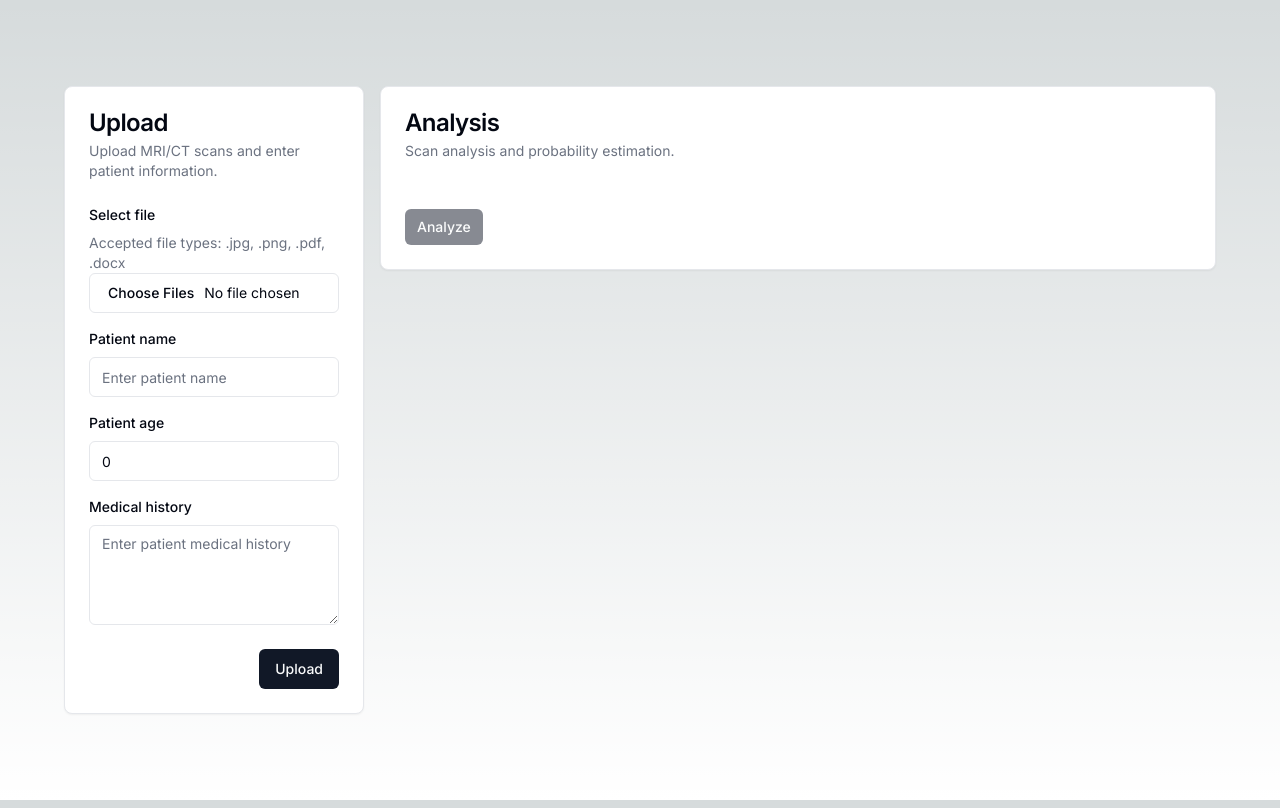
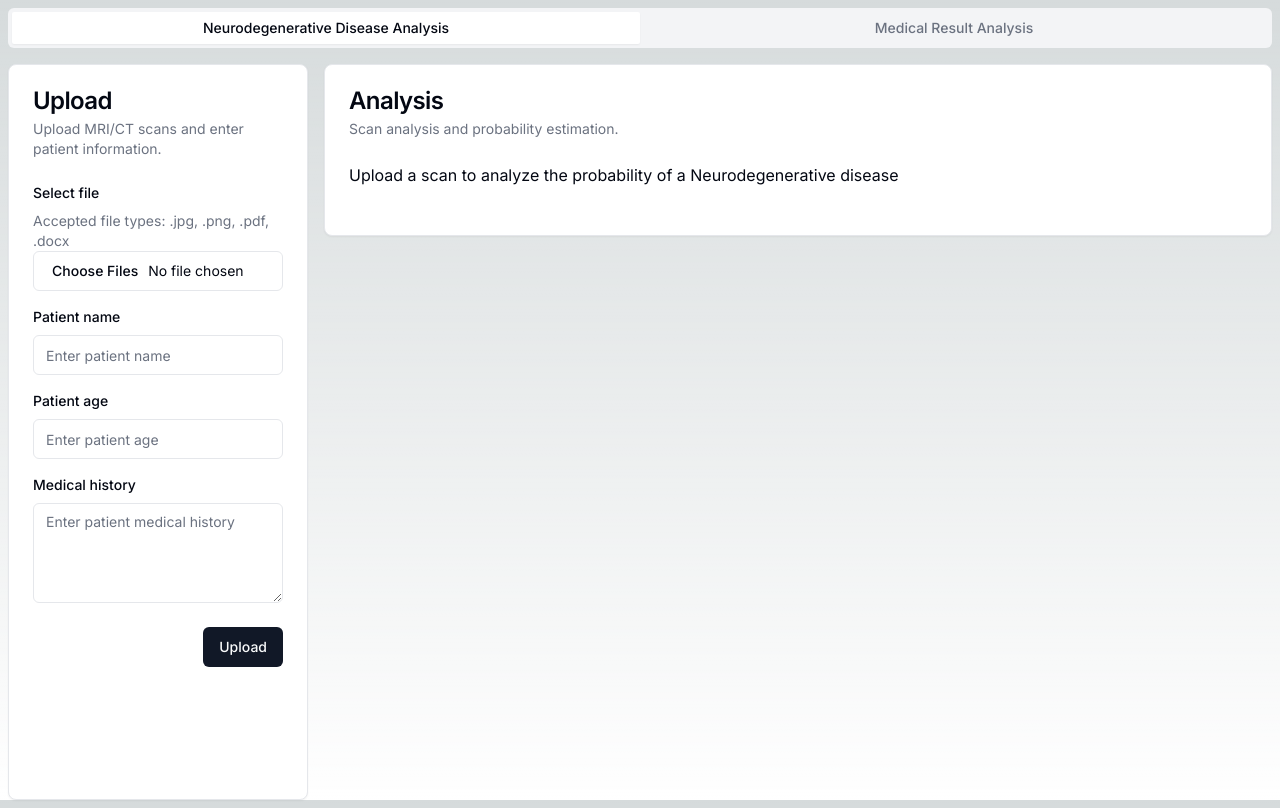
Before and after one commit to listlessbird/neurogenesis, a Next.js app in the folder ui/: page /mri-analysis in a window 1280 px wide. Built offline with nearby package versions, Linux system fonts and the light colour scheme.

Commit message:
setup tab layout

```diff
--- a/ui/package.json
+++ b/ui/package.json
@@ -17,6 +17,7 @@
     "@radix-ui/react-icons": "^1.3.0",
     "@radix-ui/react-label": "^2.0.2",
     "@radix-ui/react-slot": "^1.0.2",
+    "@radix-ui/react-tabs": "^1.0.4",
     "class-variance-authority": "^0.7.0",
     "clsx": "^2.1.0",
     "lucide-react": "^0.365.0",
--- a/ui/src/app/(mri)/mri-analysis/layout.tsx
+++ b/ui/src/app/(mri)/mri-analysis/layout.tsx
@@ -1,7 +1,7 @@
 export default function Layout({ children }: { children: React.ReactNode }) {
   return (
-    <div className="h-full container mx-auto">
-      <main className="h-full">{children}</main>
+    <div className="size-full ">
+      <main className="h-full p-2">{children}</main>
     </div>
   )
 }
--- a/ui/src/app/(mri)/mri-analysis/page.tsx
+++ b/ui/src/app/(mri)/mri-analysis/page.tsx
@@ -2,13 +2,30 @@
 import { UploadForm, UploadProvider } from "./upload-form"
 import { UploadPreview } from "./upload-preview"
 
+import { Tabs, TabsContent, TabsList, TabsTrigger } from "@/components/ui/tabs"
+
 export default function AnalyzePage() {
   return (
-    <div className="grid md:grid-cols-[300px_1fr] gap-4 w-full max-w-6xl mx-auto items-start lg:grid-cols-[300px_1fr] content-center h-full">
-      <UploadProvider>
-        <UploadForm />
-        <UploadPreview />
-      </UploadProvider>
-    </div>
+    <>
+      <Tabs defaultValue="nda" className="min-h-full">
+        <TabsList className="w-full justify-around">
+          <TabsTrigger value="nda" className="w-full">
+            Neurodegenerative Disease Analysis
+          </TabsTrigger>
+          <TabsTrigger value="mra" className="w-full">
+            Medical Result Analysis
+          </TabsTrigger>
+        </TabsList>
+        <TabsContent value="nda" className="min-h-full size-full">
+          <div className="grid md:grid-cols-[300px_1fr] gap-4 w-full items-start lg:grid-cols-[300px_1fr] min-h-[94vh] py-2">
+            <UploadProvider>
+              <UploadForm />
+              <UploadPreview />
+            </UploadProvider>
+          </div>
+        </TabsContent>
+        <TabsContent value="mra">Medical Result Analysis</TabsContent>
+      </Tabs>
+    </>
   )
 }
--- a/ui/src/app/(mri)/mri-analysis/upload-form.tsx
+++ b/ui/src/app/(mri)/mri-analysis/upload-form.tsx
@@ -103,7 +103,7 @@ export function UploadForm() {
     resolver: zodResolver(UploadFormSchema),
     defaultValues: {
       name: "",
-      age: 0,
+      age: "",
       history: "",
       scans: [],
     },
@@ -114,7 +114,7 @@ export function UploadForm() {
   }
 
   return (
-    <Card className="w-full">
+    <Card className="size-full">
       <CardHeader>
         <CardTitle>Upload</CardTitle>
         <CardDescription>
--- a/ui/src/app/(mri)/mri-analysis/upload-preview.tsx
+++ b/ui/src/app/(mri)/mri-analysis/upload-preview.tsx
@@ -23,20 +23,23 @@ export function UploadPreview() {
           </CardDescription>
         </CardHeader>
         <CardContent className="flex flex-col gap-4">
-          {files.map((file, i) => (
+          <p className="text-muted">
+            Upload a scan to analyze the probability of a Neurodegenerative
+            disease
+          </p>
+          {/* {files.map((file, i) => (
             <UploadedActions
               key={i}
               file={file}
               onRemove={() =>
                 setFiles((prev) => prev.filter((f) => f !== file))
               }
-            />
-          ))}
+            /> */}
         </CardContent>
         <CardFooter>
-          <Button size="sm" disabled={files.length === 0}>
+          {/* <Button size="sm" disabled={files.length === 0}>
             Analyze
-          </Button>
+          </Button> */}
         </CardFooter>
       </Card>
     </div>
--- /dev/null
+++ b/ui/src/components/ui/tabs.tsx
@@ -0,0 +1,55 @@
+"use client"
+
+import * as React from "react"
+import * as TabsPrimitive from "@radix-ui/react-tabs"
+
+import { cn } from "@/lib/utils"
+
+const Tabs = TabsPrimitive.Root
+
+const TabsList = React.forwardRef<
+  React.ElementRef<typeof TabsPrimitive.List>,
+  React.ComponentPropsWithoutRef<typeof TabsPrimitive.List>
+>(({ className, ...props }, ref) => (
+  <TabsPrimitive.List
+    ref={ref}
+    className={cn(
+      "inline-flex h-10 items-center justify-center rounded-md bg-gray-100 p-1 text-gray-500 dark:bg-gray-800 dark:text-gray-400",
+      className
+    )}
+    {...props}
+  />
+))
+TabsList.displayName = TabsPrimitive.List.displayName
+
+const TabsTrigger = React.forwardRef<
+  React.ElementRef<typeof TabsPrimitive.Trigger>,
+  React.ComponentPropsWithoutRef<typeof TabsPrimitive.Trigger>
+>(({ className, ...props }, ref) => (
+  <TabsPrimitive.Trigger
+    ref={ref}
+    className={cn(
+      "inline-flex items-center justify-center whitespace-nowrap rounded-sm px-3 py-1.5 text-sm font-medium ring-offset-white transition-all focus-visible:outline-none focus-visible:ring-2 focus-visible:ring-gray-950 focus-visible:ring-offset-2 disabled:pointer-events-none disabled:opacity-50 data-[state=active]:bg-white data-[state=active]:text-gray-950 data-[state=active]:shadow-sm dark:ring-offset-gray-950 dark:focus-visible:ring-gray-300 dark:data-[state=active]:bg-gray-950 dark:data-[state=active]:text-gray-50",
+      className
+    )}
+    {...props}
+  />
+))
+TabsTrigger.displayName = TabsPrimitive.Trigger.displayName
+
+const TabsContent = React.forwardRef<
+  React.ElementRef<typeof TabsPrimitive.Content>,
+  React.ComponentPropsWithoutRef<typeof TabsPrimitive.Content>
+>(({ className, ...props }, ref) => (
+  <TabsPrimitive.Content
+    ref={ref}
+    className={cn(
+      "mt-2 ring-offset-white focus-visible:outline-none focus-visible:ring-2 focus-visible:ring-gray-950 focus-visible:ring-offset-2 dark:ring-offset-gray-950 dark:focus-visible:ring-gray-300",
+      className
+    )}
+    {...props}
+  />
+))
+TabsContent.displayName = TabsPrimitive.Content.displayName
+
+export { Tabs, TabsList, TabsTrigger, TabsContent }
--- a/ui/tailwind.config.ts
+++ b/ui/tailwind.config.ts
@@ -8,7 +8,7 @@ const config: Config = {
   ],
   theme: {
     container: {
-      center: true,
+      center: false,
     },
     extend: {
       backgroundImage: {
```
Also changed, not shown: 1 other file (tests, documents, lock files or other folders).
